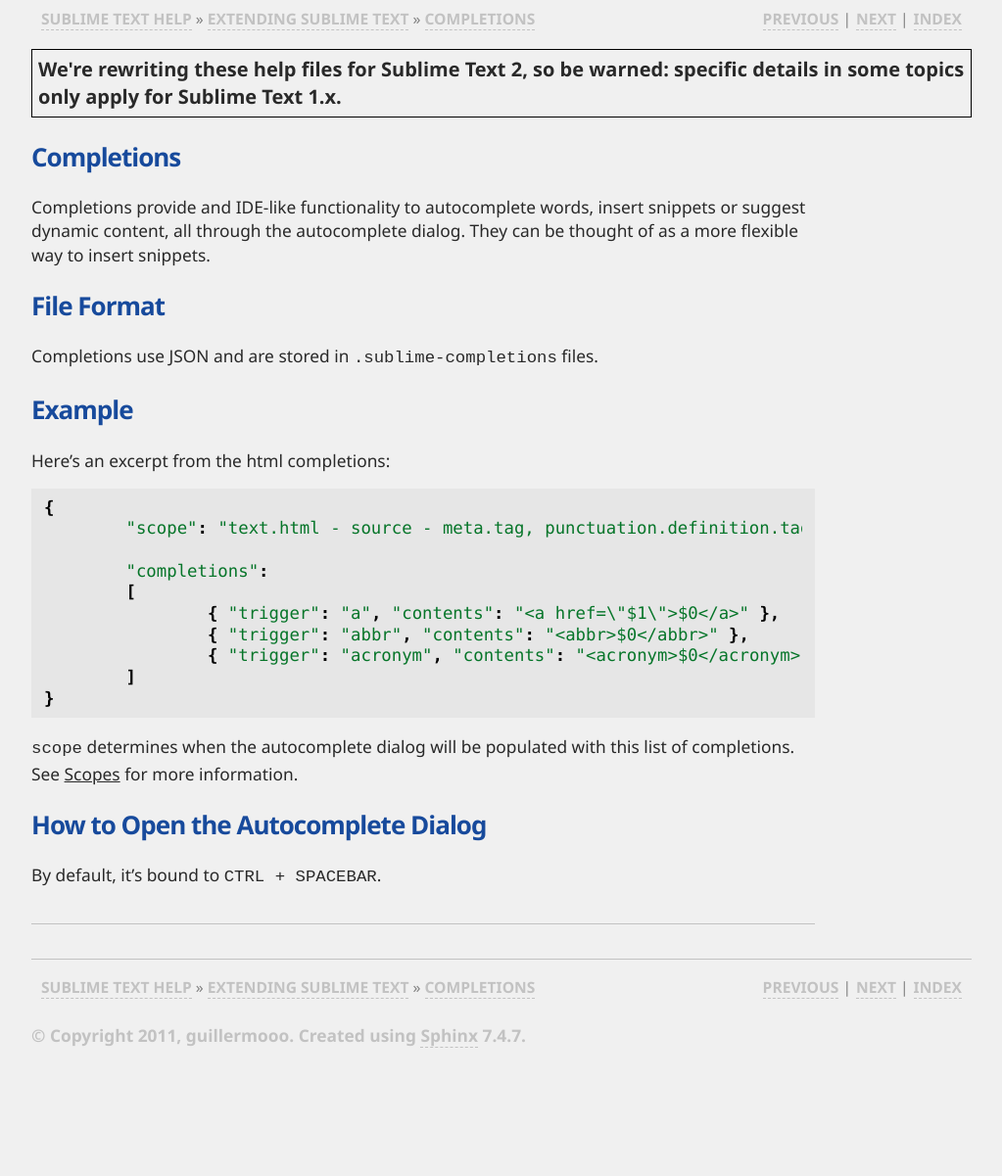
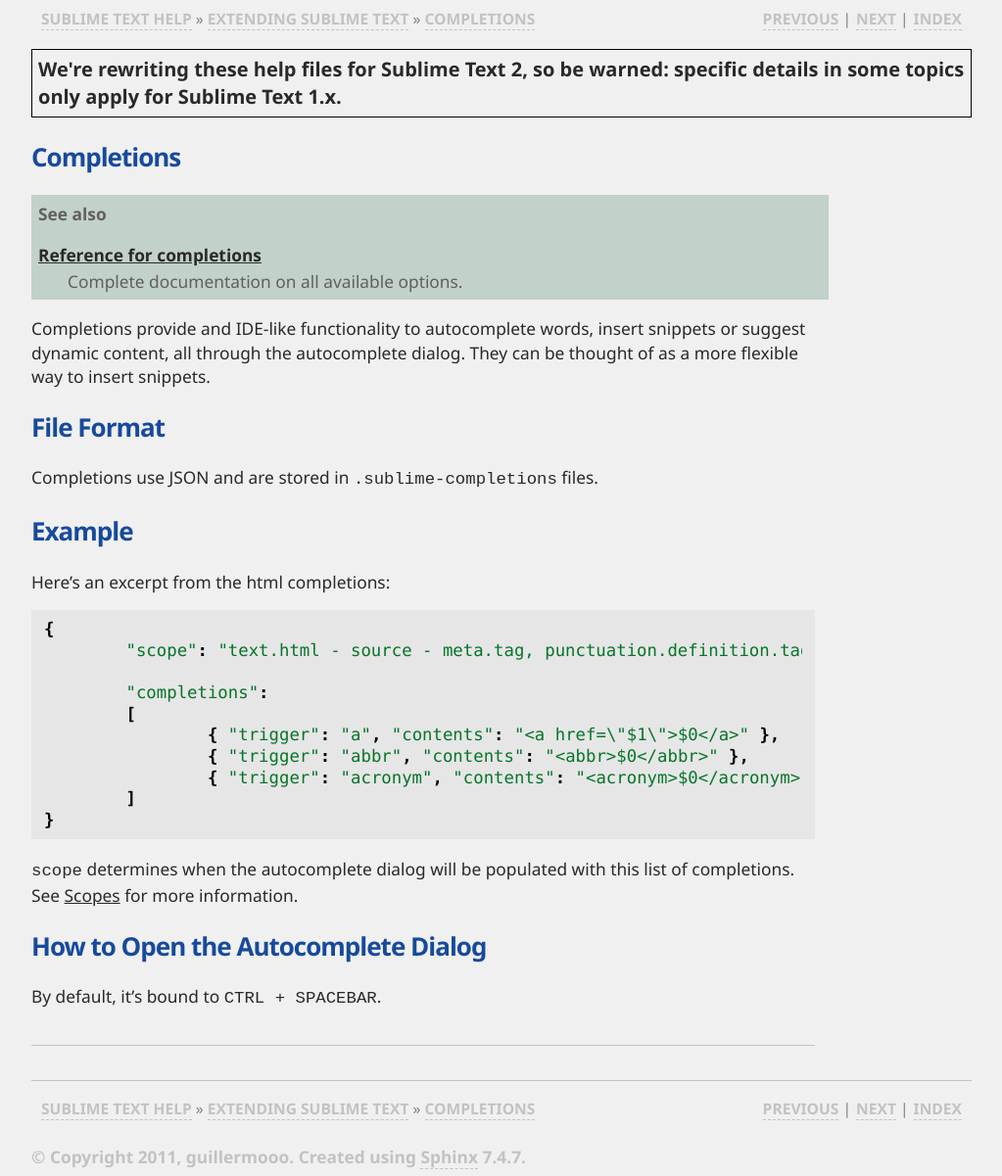
Before and after one commit to guillermooo/sublime-undocs, a Sphinx documentation site: the page built from source/extensibility/completions.rst, in a window 1280 px wide. Shown: the whole page at 98% size, without its empty margins (128-1151 px from the left). Built offline with Sphinx 7.4.7, drawn with Linux system fonts in a browser that asks for light colours; before the commit the page ends 1077 px from its top, so only the background shows below that.

Commit message:
Added seealso for completions.

```diff
--- a/source/extensibility/completions.rst
+++ b/source/extensibility/completions.rst
@@ -1,5 +1,10 @@
 Completions
 ===========
+
+.. seealso::
+
+   :doc:`Reference for completions <../reference/completions>`
+        Complete documentation on all available options.
 
 Completions provide and IDE-like functionality to autocomplete words, insert
 snippets or suggest dynamic content, all through the autocomplete dialog. They
```
